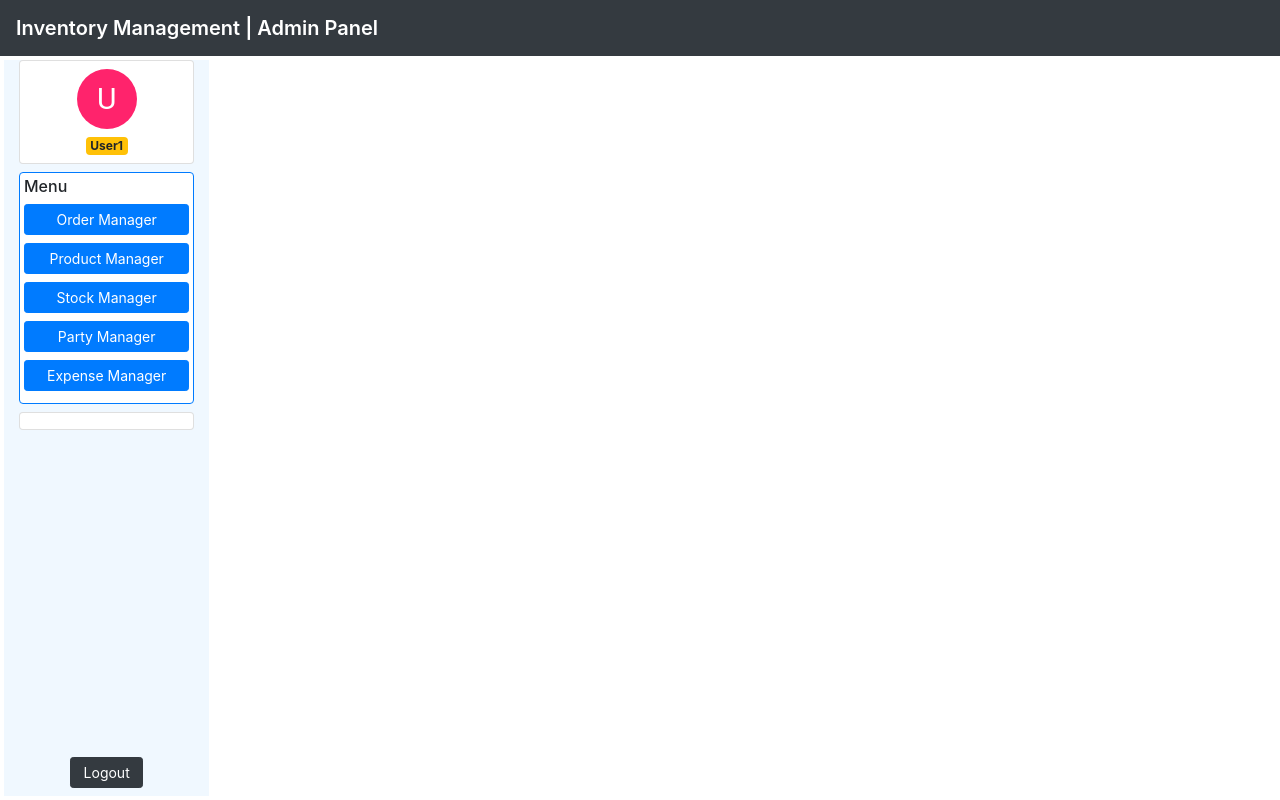
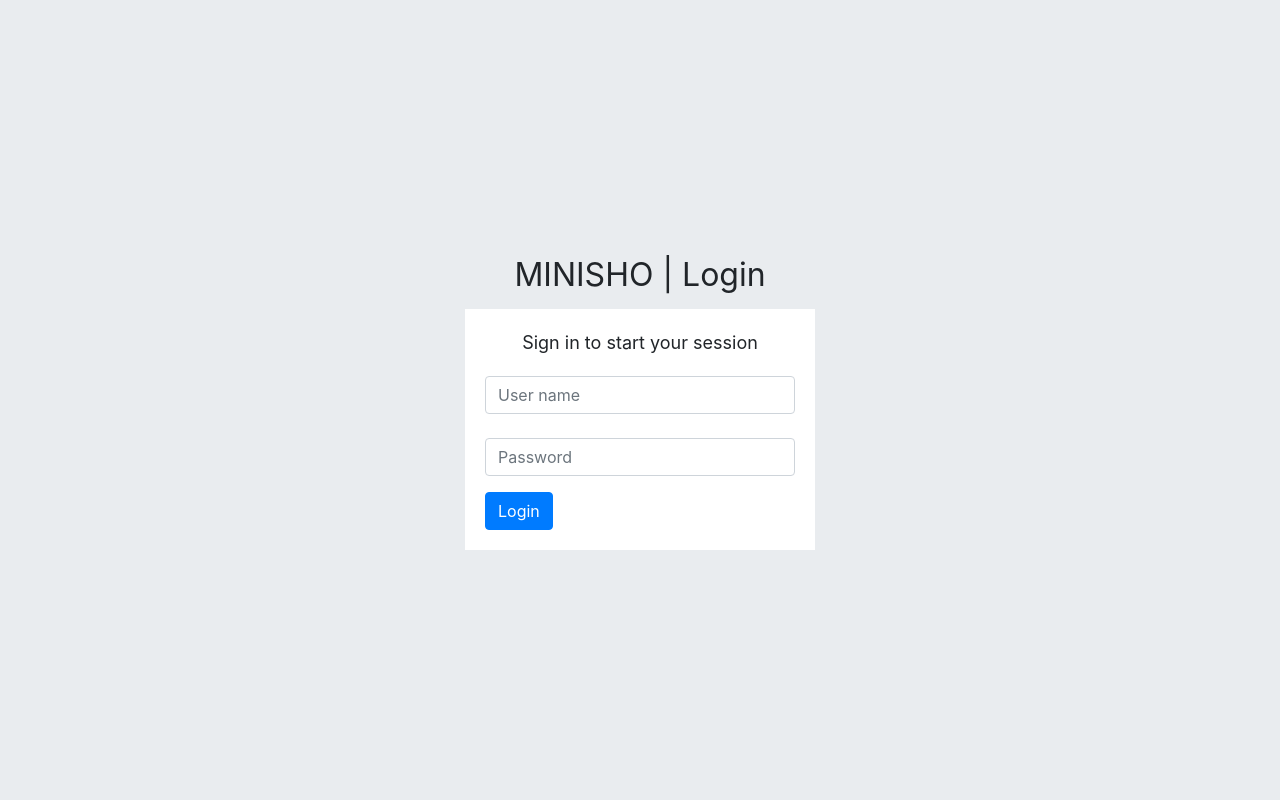
Before and after one commit to 5TechG-IT/5tg_college_inventory, a React (Create React App) app: page /login in a window 1280 px wide. Built offline with nearby package versions, Linux system fonts and the light colour scheme.

Commit message:
added authentication

```diff
--- /dev/null
+++ b/src/components/auth/Login.css
@@ -0,0 +1,37 @@
+.my_card {
+    display: flex;
+    flex-direction: column;
+    align-items: center;
+    justify-content: center;
+    text-align: center;
+    height: 100vh;
+    background-color: #e9ecef;
+}
+
+.my_p {
+    font-size: 18px;
+    margin-bottom: -20px;
+}
+
+.Heading {
+    font-size: 2rem;
+    padding-bottom: 10px;
+}
+
+.card_1 {
+    background-color: white;
+    align-items: center;
+    width: 350px;
+    padding: 20px;
+}
+
+.my_css {
+    display: flex;
+    width: 100%;
+    justify-content: space-between;
+    margin-top: 1rem;
+}
+
+.last_section {
+    padding-top: 1 5px;
+}
--- /dev/null
+++ b/src/components/auth/Login.js
@@ -0,0 +1,69 @@
+import React, { useState, useContext, useEffect } from "react";
+import { toast } from "react-toastify";
+
+import "./Login.css";
+
+const Login = () => {
+    const [userName, setUserName] = useState(null);
+    const [password, setPassword] = useState(null);
+
+    let user = { userType: 0, isLoggedIn: false };
+    console.log(user);
+
+    const setLogin = () => {
+        if (userName === "admin" && password === "admin@2021") {
+            user = { userType: 1, isLoggedIn: true };
+        }
+        localStorage.setItem("isLoggedIn", user.isLoggedIn);
+        localStorage.setItem("userType", user.userType);
+        window.location.reload(false);
+    };
+
+    return (
+        <div className="my_card">
+            <div className="Heading">MINISHO | Login</div>
+            <div className="card_1">
+                <div>
+                    <div class="Wrapper">
+                        <p className="my_p">Sign in to start your session</p>
+                        <label for="inputEmail4" class="form-label"></label>
+                        <input
+                            type="text"
+                            class="form-control my_css"
+                            id="userName"
+                            placeholder="User name"
+                            onChange={(e) => {
+                                setUserName(e.target.value);
+                            }}
+                        />
+                    </div>
+                    <div class="">
+                        <label for="inputPassword4" class="form-label"></label>
+                        <input
+                            type="password"
+                            class="form-control"
+                            id="inputPassword4"
+                            placeholder="Password"
+                            onChange={(e) => {
+                                setPassword(e.target.value);
+                            }}
+                        />
+                    </div>
+                    <div class="flex my_css">
+                        <div class="">
+                            <button
+                                type="submit"
+                                class="btn btn-primary"
+                                onClick={setLogin}
+                            >
+                                Login
+                            </button>
+                        </div>
+                    </div>
+                </div>
+            </div>
+        </div>
+    );
+};
+
+export default Login;
--- a/src/components/main_dashboard/Main.js
+++ b/src/components/main_dashboard/Main.js
@@ -17,14 +17,17 @@ import ProductManager from "../product_manager/ProductManager";
 import StockManager from "../stock_manager/StockManager";
 import OrderManager from "../order_manager/orderManager";
 import LedgerManager from "../ledger_manager/LedgerManager";
+import Login from "./../auth/Login";
 
 function Main(props) {
-    const [authenticated, setAuthenticated] = useState(props.location.state);
+    const [isLoggedIn, setIsLoggedIn] = useState(
+        localStorage.getItem("isLoggedIn") == "true" ? true : false
+    );
 
     function logout() {
-        setAuthenticated(null);
+        setIsLoggedIn(false);
     }
-    if (authenticated || true) {
+    if (isLoggedIn) {
         //const { userName } = authenticated;
         const userName = "user1";
         return (
@@ -76,6 +79,7 @@ function Main(props) {
                                     exact
                                     component={LedgerManager}
                                 />
+                                <Route path="/login" exact component={Login} />
                             </Switch>
                         </Col>
                     </Row>
@@ -83,7 +87,7 @@ function Main(props) {
             </Router>
         );
     } else {
-        return <Redirect to="/" />;
+        return <Login />;
     }
 }
 
```
